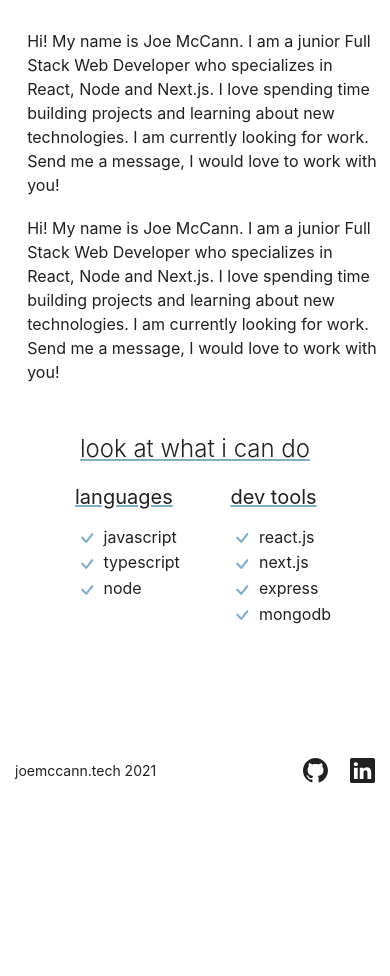
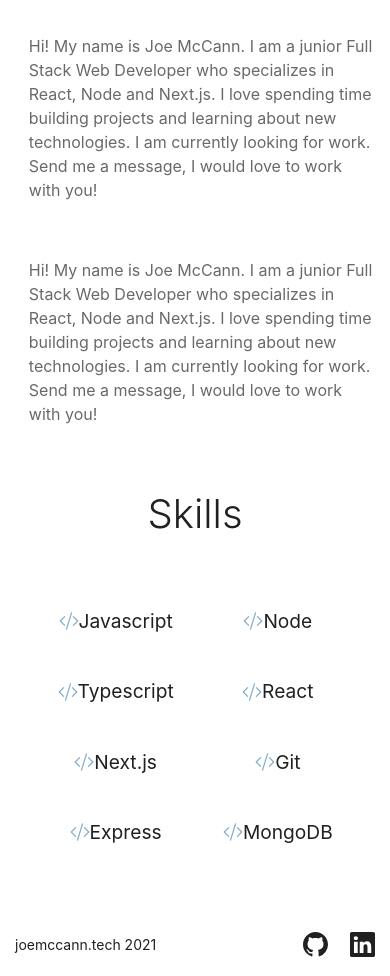
Before and after one commit to the-rabblerouser/portfolio, a Next.js app: page / in a window 390 px wide. Shown: the part 980-1956 px from the top of the page. Before the commit the page ends 1782 px from the top, so only its background shows below. Built offline with nearby package versions, Linux system fonts and the light colour scheme.

Commit message:
clean up styling for home page

```diff
--- a/components/Footer.js
+++ b/components/Footer.js
@@ -38,7 +38,7 @@ const Footer = () => {
 					}
 
 					footer p {
-						color: var(--font-color);
+						color: var(--title-color);
 					}
 
 					.icons {
@@ -48,7 +48,7 @@ const Footer = () => {
 						align-items: center;
 						width: 4.5rem;
 						margin-bottom: 1rem;
-						color: var(--font-color);
+						color: var(--title-color);
 					}
 
 					.icons a:hover {
--- a/components/Icons.js
+++ b/components/Icons.js
@@ -1,12 +1,12 @@
 export const Check = () => (
 	<svg
 		xmlns="http://www.w3.org/2000/svg"
-		width="24"
-		height="24"
+		width="20"
+		height="20"
 		fill="var(--accent-color)"
-		className="bi bi-check"
+		className="bi bi-code-slash"
 		viewBox="0 0 16 16">
-		<path d="M10.97 4.97a.75.75 0 0 1 1.07 1.05l-3.99 4.99a.75.75 0 0 1-1.08.02L4.324 8.384a.75.75 0 1 1 1.06-1.06l2.094 2.093 3.473-4.425a.267.267 0 0 1 .02-.022z" />
+		<path d="M10.478 1.647a.5.5 0 1 0-.956-.294l-4 13a.5.5 0 0 0 .956.294l4-13zM4.854 4.146a.5.5 0 0 1 0 .708L1.707 8l3.147 3.146a.5.5 0 0 1-.708.708l-3.5-3.5a.5.5 0 0 1 0-.708l3.5-3.5a.5.5 0 0 1 .708 0zm6.292 0a.5.5 0 0 0 0 .708L14.293 8l-3.147 3.146a.5.5 0 0 0 .708.708l3.5-3.5a.5.5 0 0 0 0-.708l-3.5-3.5a.5.5 0 0 0-.708 0z" />
 	</svg>
 );
 
@@ -39,7 +39,7 @@ export const Arrow = () => (
 		xmlns="http://www.w3.org/2000/svg"
 		width="28"
 		height="28"
-		fill="var(--font-color)"
+		fill="var(--title-color)"
 		className="bi bi-arrow-down"
 		viewBox="0 0 16 16">
 		<path
--- a/pages/_app.js
+++ b/pages/_app.js
@@ -41,7 +41,8 @@ function MyApp({ Component, pageProps }) {
 			<style jsx global>{`
 				:root {
 					--bg-color: ${!darkMode ? '#fff' : '#202020'};
-					--font-color: ${!darkMode ? '#202020' : '#fff'};
+					--title-color: ${!darkMode ? '#202020' : '#fff'};
+					--font-color: ${!darkMode ? 'rgb(105, 105, 105)' : '#fff'};
 					--accent-color: #82adc9;
 					--button-color: ${!darkMode ? '#fff' : '#82adc9'};
 					--title-font: font-family: 'Oswald', sans-serif;
--- a/pages/contact.js
+++ b/pages/contact.js
@@ -37,7 +37,7 @@ const contact = () => {
 		<>
 			<div className={styles.container}>
 				<animated.h5 style={titleAnimation} className={styles.contactTitle}>
-					lets build something together
+					Feel free to react out if you're looking for a developer
 				</animated.h5>
 				<form className={styles.form} onSubmit={handleSubmit(onSubmit)}>
 					<div className={styles.formGroup}>
--- a/pages/index.js
+++ b/pages/index.js
@@ -53,8 +53,9 @@ const Home = () => {
 						</div>
 					</div>
 				</div>
-				<animated.div style={homeAnimation} className={styles.home}>
-					<div>Hi I'm Joe,</div>
+				<animated.div style={aboutAnimation} className={styles.home}>
+					<div>Hi I'm Joe.</div>
+					<div>and I'm your next</div>
 					<div>
 						<ReactRotatingText
 							typingInterval={140}
@@ -64,7 +65,7 @@ const Home = () => {
 							items={['frontend', 'backend', 'fullstack']}
 						/>
 					</div>
-					<div>developer</div>
+					<div>developer.</div>
 					<div className={styles.arrowButton}>
 						<animated.div style={arrowAnimation}>
 							<Link
@@ -82,11 +83,8 @@ const Home = () => {
 					<img src="/IMG_1090.jpeg" alt="Joe" className={styles.homeImage} />
 				</div>
 			</div>
-			<div className={styles.aboutMe}>
-				<animated.div
-					style={aboutAnimation}
-					id="about"
-					className={styles.aboutDesc}>
+			<div className={styles.aboutMe} id="about">
+				<animated.div style={aboutAnimation} className={styles.aboutDesc}>
 					<div className={styles.aboutStory}>
 						<div>
 							<p className={styles.aboutP}>
@@ -110,43 +108,44 @@ const Home = () => {
 						</div>
 					</div>
 					<div className={styles.skillSection}>
-						<h4 className={styles.skillsTitle}>look at what i can do</h4>
+						<h1 className={styles.skillsTitle}>Skills</h1>
 						<div className={styles.skills}>
-							<div>
-								<h5 className={styles.skillsSubTitle}>languages</h5>
-								<animated.ul
-									style={homeAnimation}
-									className={styles.skillsList}>
-									<li>
-										<Check /> javascript
+							<animated.ul style={homeAnimation} className={styles.skillsList}>
+								<div>
+									<li className={styles.item}>
+										<Check /> Javascript
 									</li>
-									<li>
-										<Check /> typescript
+									<li className={styles.item}>
+										<Check /> Typescript
 									</li>
-									<li>
-										<Check /> node
+								</div>
+								<div>
+									<li className={styles.item}>
+										<Check /> Node
 									</li>
-								</animated.ul>
-							</div>
-							<div>
-								<h5 className={styles.skillsSubTitle}>dev tools</h5>
-								<animated.ul
-									style={homeAnimation}
-									className={styles.skillsList}>
-									<li>
-										<Check /> react.js
+
+									<li className={styles.item}>
+										<Check /> React
 									</li>
-									<li>
-										<Check /> next.js
+								</div>
+								<div>
+									<li className={styles.item}>
+										<Check /> Next.js
 									</li>
-									<li>
-										<Check /> express
+									<li className={styles.item}>
+										<Check /> Express
 									</li>
-									<li>
-										<Check /> mongodb
+								</div>
+								<div>
+									<li className={styles.item}>
+										<Check /> Git
 									</li>
-								</animated.ul>
-							</div>
+									<li className={styles.item}>
+										<Check /> MongoDB
+									</li>
+								</div>
+							</animated.ul>
+							{/* </div> */}
 						</div>
 					</div>
 				</animated.div>
--- a/pages/projects.js
+++ b/pages/projects.js
@@ -17,7 +17,7 @@ const projects = () => {
 		<>
 			<div className={styles.container}>
 				<animated.h1 className={styles.projectTitle} style={titleAnimation}>
-					projects
+					Projects
 				</animated.h1>
 				<ProjectsList />
 			</div>
--- a/styles/Home.module.css
+++ b/styles/Home.module.css
@@ -19,6 +19,7 @@
 	background-color: gray;
 	width: 20rem;
 	margin-top: 0.2rem;
+	margin-left: 1.5rem;
 }
 
 .icons {
@@ -27,7 +28,7 @@
 	justify-content: space-between;
 	align-items: center;
 	margin-left: 3rem;
-	color: var(--font-color);
+	color: var(--title-color);
 }
 
 .icon:hover {
@@ -39,7 +40,7 @@
 	font-family: var(--title-font);
 	font-size: 3vw;
 	font-weight: 300;
-	color: var(--font-color);
+	color: var(--title-color);
 	line-height: 129.69%;
 	letter-spacing: 0.03em;
 	margin: 1.5rem;
@@ -57,8 +58,8 @@
 }
 
 .homeImage {
-	width: 100%;
-	height: 50vh;
+	width: 55vw;
+	height: 25rem;
 	border-radius: 4px;
 }
 
@@ -78,56 +79,67 @@
 	display: flex;
 	flex-direction: column;
 	justify-content: space-between;
-	max-width: 65rem;
+	max-width: 66rem;
 }
 
 .aboutStory {
 	display: flex;
 	flex-direction: row;
-	justify-content: space-between;
-	margin-bottom: 15rem;
+	justify-content: space-evenly;
+	margin-bottom: 1rem;
 }
 
 .aboutP {
-	margin-bottom: 1.2rem;
-	margin-left: 0.9rem;
+	margin-top: -6.5rem;
+	margin-bottom: 10rem;
+	margin-left: 2rem;
 	font-family: var(--body-font);
 }
 
 .skillSection {
+	width: 100%;
 	display: flex;
 	flex-direction: column;
-	align-items: space-evenly;
+	justify-content: flex-start;
+	align-items: space-between;
+}
+
+.skillsTitle {
+	color: var(--title-color);
+	font-weight: 300;
+	font-family: var(--title-font);
+	margin-bottom: 2rem;
 	margin-left: 1rem;
 }
 
-.skillsTitle {
-	font-weight: 300;
-	font-family: var(--title-font);
-	margin-bottom: 1.3rem;
-	text-decoration: underline;
-	text-decoration-color: var(--accent-color);
-}
-
-.skillsSubTitle {
-	font-weight: 400;
-	font-family: var(--body-font);
-	margin-bottom: 1rem;
-	text-decoration: underline;
-	text-decoration-color: var(--accent-color);
-}
-
 .skills {
+	color: var(--title-color);
 	font-family: var(--title-font);
 	display: flex;
 	flex-direction: row;
-	justify-content: space-between;
-	width: 18rem;
+	justify-content: space-evenly;
+	align-items: center;
+	margin-left: -6rem;
 }
 
 .skillsList {
+	width: 100%;
+	text-align: left;
+	text-decoration: none;
 	list-style: none;
-	padding: 0;
+	display: grid;
+	grid-template-columns: 1fr 1fr 1fr 1fr;
+	grid-template-rows: 1r 1fr;
+}
+
+.item {
+	font-family: var(--body-font);
+	font-size: 1.2rem;
+	display: flex;
+	justify-content: center;
+	align-items: center;
+	margin-top: 2.6rem;
+	padding: 0.7rem;
 }
 
 @media (max-width: 768px) {
@@ -145,7 +157,7 @@
 	}
 
 	.icons {
-		margin-left: 3rem;
+		margin-left: 2rem;
 	}
 
 	.icon:hover {
@@ -184,27 +196,40 @@
 		display: flex;
 		flex-direction: column;
 		justify-content: space-between;
-		margin-bottom: 2rem;
+		margin-top: 14rem;
+		margin-bottom: -8rem;
+	}
+
+	.aboutP {
+		margin-left: 1rem;
 	}
 
 	.skillsTitle {
-		margin-right: 1rem;
+		align-self: center;
+		margin-left: 0;
+		margin-top: 2rem;
+	}
+
+	.skills {
+		margin-left: 0;
 	}
 
 	.skillSection {
-		align-items: center;
-	}
-
-	.skills {
-		width: 16rem;
+		display: flex;
+		flex-direction: column;
+		justify-content: flex-start;
+		align-items: flex-start;
+		margin-bottom: 4rem;
 	}
 
 	.skillsList {
-		list-style: none;
-		padding: 0;
+		display: grid;
+		grid-template-columns: 1fr 2fr;
+		grid-template-rows: 1fr 1fr;
 	}
 
-	.contactName {
-		margin-bottom: -1.2rem;
+	.item {
+		margin-top: 2rem;
+		padding: 0.3rem;
 	}
 }
--- a/styles/Navbar.module.css
+++ b/styles/Navbar.module.css
@@ -41,13 +41,13 @@
 
 .title {
 	font-family: var(--title-font);
-	color: var(--font-color);
+	color: var(--title-color);
 	font-size: 20px;
 	font-weight: 300;
 }
 
 .title:hover {
-	color: var(--font-color);
+	color: var(--title-color);
 	font-size: 20px;
 	font-weight: 300;
 	text-decoration: underline;
@@ -57,14 +57,14 @@
 .links {
 	font-family: var(--body-font);
 	background-color: transparent;
-	color: var(--font-color);
+	color: var(--title-color);
 	font-size: 14.4px;
 	margin-left: 10px;
 }
 
 .links:hover {
 	background-color: transparent;
-	color: var(--font-color);
+	color: var(--title-color);
 	font-size: 14.4px;
 	margin-left: 10px;
 	text-decoration: underline;
```
Also changed, not shown: styles/Contact.module.css (+9 -8 lines), styles/Projects.module.css (+4 -4 lines).
